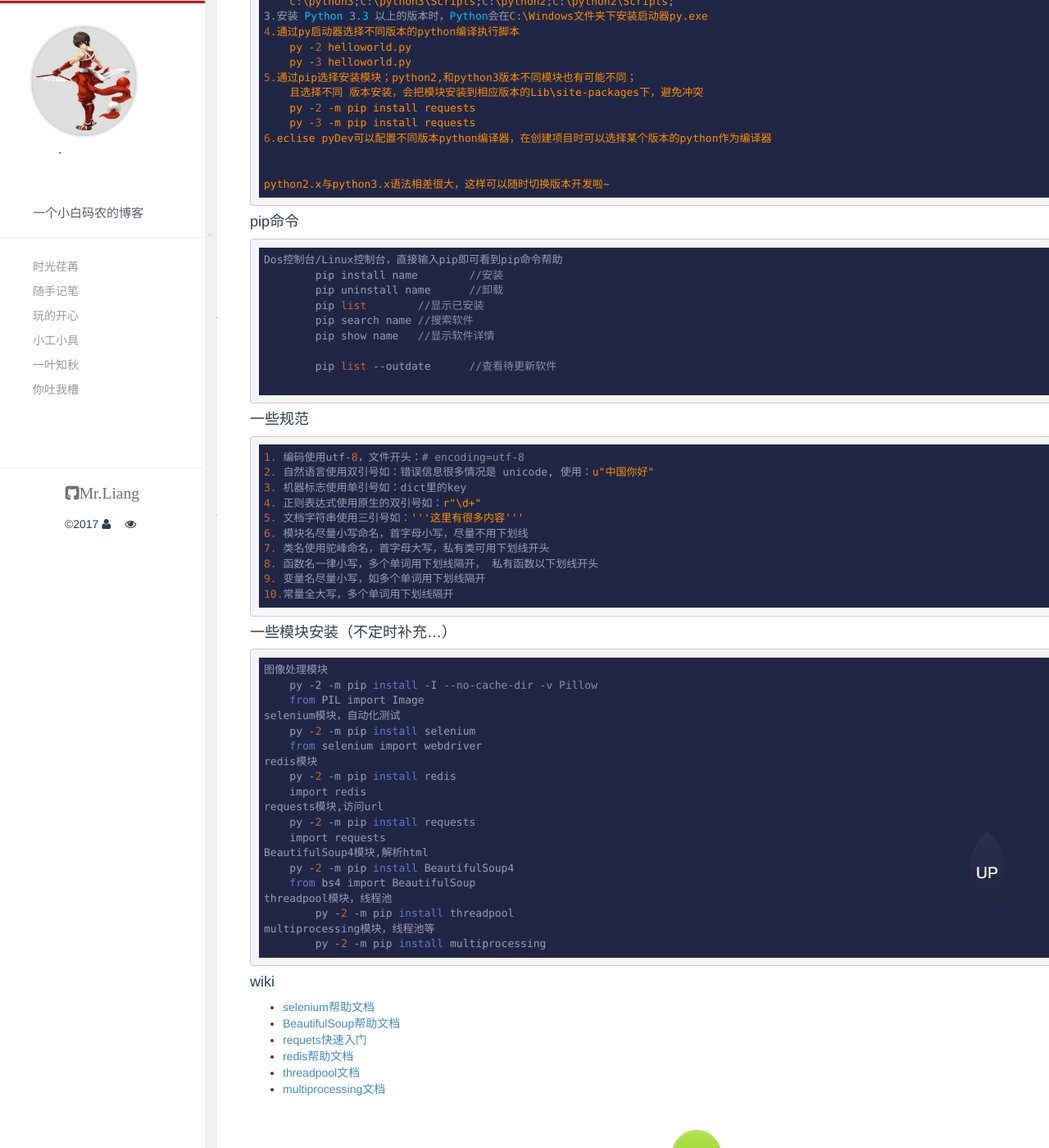
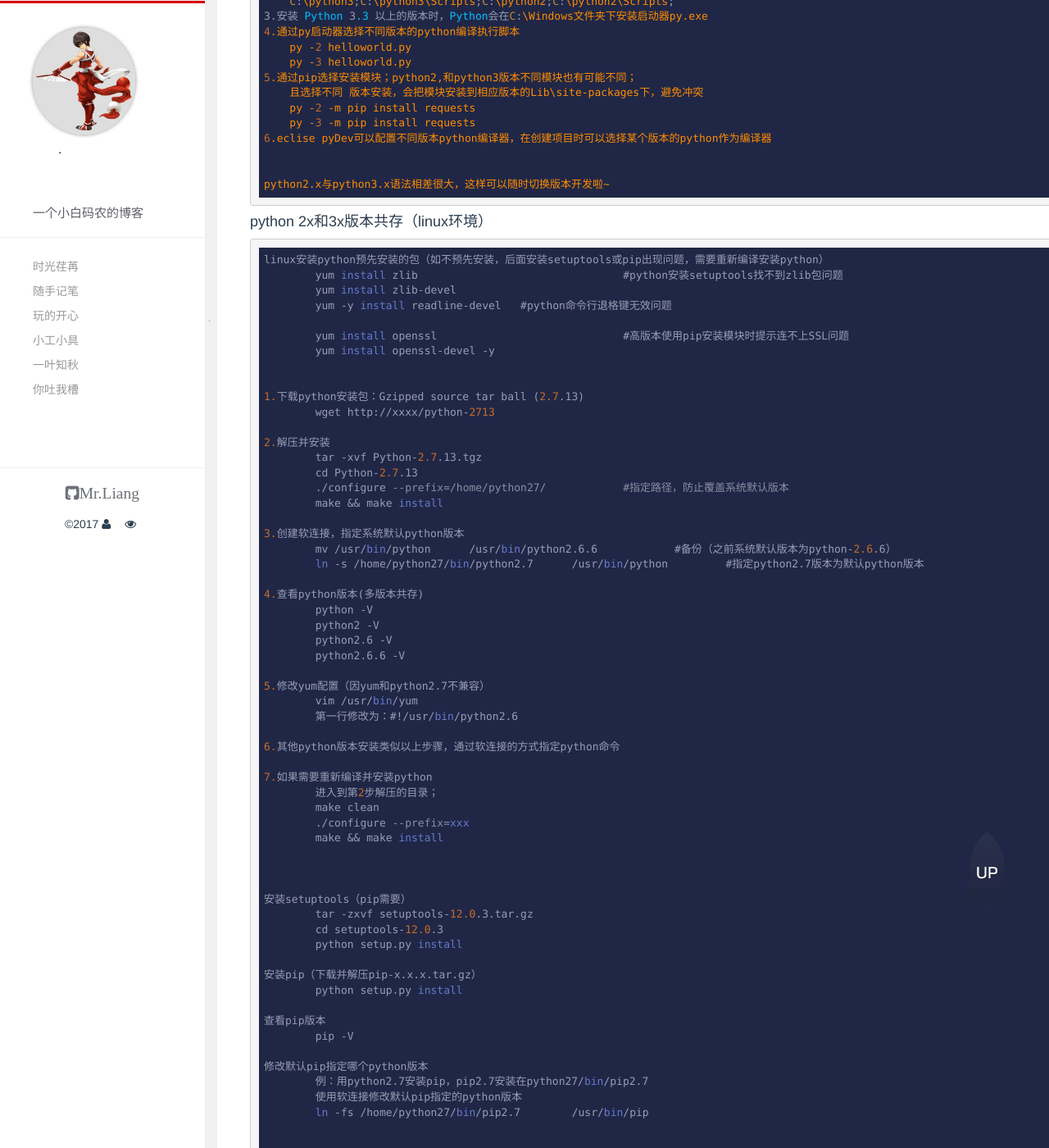
Before and after one commit to liangrengongzuoshi/liangzai.pub, a Jekyll site: the page built from _posts/2017-06-15-python.md, in a window 1280 px wide and 1400 px high, scrolled down 262 px. Shown: the whole window at 82% size. Built offline with Jekyll 4.4.1, drawn with Linux system fonts in a browser that asks for light colours; comment, search, counter and statistics services are not loaded; some of the changed text lies outside the part shown.

Commit message:
python install in linux

````diff
--- a/_posts/2017-06-15-python.md
+++ b/_posts/2017-06-15-python.md
@@ -21,7 +21,78 @@ title: python2.x和python3.x多版本共存
 
 python2.x与python3.x语法相差很大，这样可以随时切换版本开发啦~
 ```
+
+#### python 2x和3x版本共存（linux环境）
+
+```
+linux安装python预先安装的包（如不预先安装，后面安装setuptools或pip出现问题，需要重新编译安装python）
+	yum install zlib				#python安装setuptools找不到zlib包问题
+	yum install zlib-devel
+	yum -y install readline-devel	#python命令行退格键无效问题
+
+	yum install openssl				#高版本使用pip安装模块时提示连不上SSL问题
+	yum install openssl-devel -y
+
+
+1.下载python安装包：Gzipped source tar ball (2.7.13)
+	wget http://xxxx/python-2713
+
+2.解压并安装
+	tar -xvf Python-2.7.13.tgz
+	cd Python-2.7.13
+	./configure --prefix=/home/python27/		#指定路径，防止覆盖系统默认版本
+	make && make install
+
+3.创建软连接，指定系统默认python版本
+	mv /usr/bin/python	/usr/bin/python2.6.6		#备份（之前系统默认版本为python-2.6.6）
+	ln -s /home/python27/bin/python2.7	/usr/bin/python		#指定python2.7版本为默认python版本
+
+4.查看python版本(多版本共存)
+	python -V
+	python2 -V
+	python2.6 -V
+	python2.6.6 -V
+
+5.修改yum配置（因yum和python2.7不兼容）
+	vim /usr/bin/yum
+	第一行修改为：#!/usr/bin/python2.6
+
+6.其他python版本安装类似以上步骤，通过软连接的方式指定python命令
+
+7.如果需要重新编译并安装python
+	进入到第2步解压的目录；
+	make clean
+	./configure --prefix=xxx
+	make && make install
+
+
+
+安装setuptools（pip需要）
+	tar -zxvf setuptools-12.0.3.tar.gz
+	cd setuptools-12.0.3
+	python setup.py install
+
+安装pip（下载并解压pip-x.x.x.tar.gz）
+	python setup.py install
+
+查看pip版本
+	pip -V
+
+修改默认pip指定哪个python版本
+	例：用python2.7安装pip，pip2.7安装在python27/bin/pip2.7
+	使用软连接修改默认pip指定的python版本
+	ln -fs /home/python27/bin/pip2.7	/usr/bin/pip
+
+
+其他：
+	pip -V			#查看pip版本
+	pip list 		#默认python版本已安装模块
+	pip2.6 list		#python2.6版本已安装模块
+
+```
+
 #### pip命令
+
 ```
 Dos控制台/Linux控制台，直接输入pip即可看到pip命令帮助
 	pip install name 	//安装
@@ -33,7 +104,9 @@ Dos控制台/Linux控制台，直接输入pip即可看到pip命令帮助
 	pip list --outdate	//查看待更新软件
 
 ```
-#### 一些规范
+
+#### 编码规范
+
 ```
 1. 编码使用utf-8，文件开头：# encoding=utf-8
 2. 自然语言使用双引号如：错误信息很多情况是 unicode, 使用：u"中国你好"
@@ -48,6 +121,7 @@ Dos控制台/Linux控制台，直接输入pip即可看到pip命令帮助
 ```
 
 #### 一些模块安装（不定时补充...）
+
 ```
 图像处理模块
     py -2 -m pip install -I --no-cache-dir -v Pillow
````
